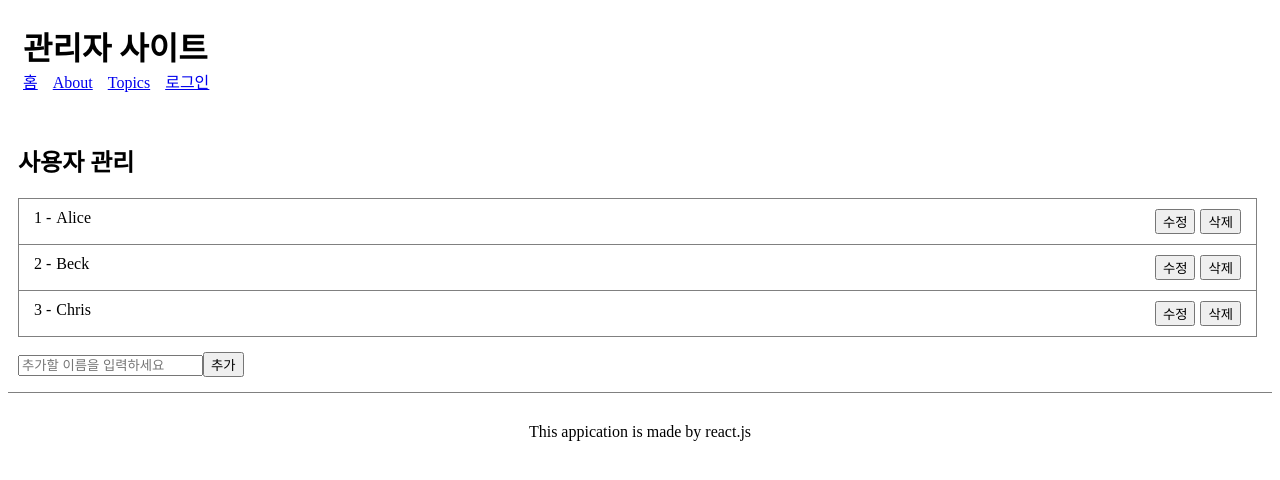
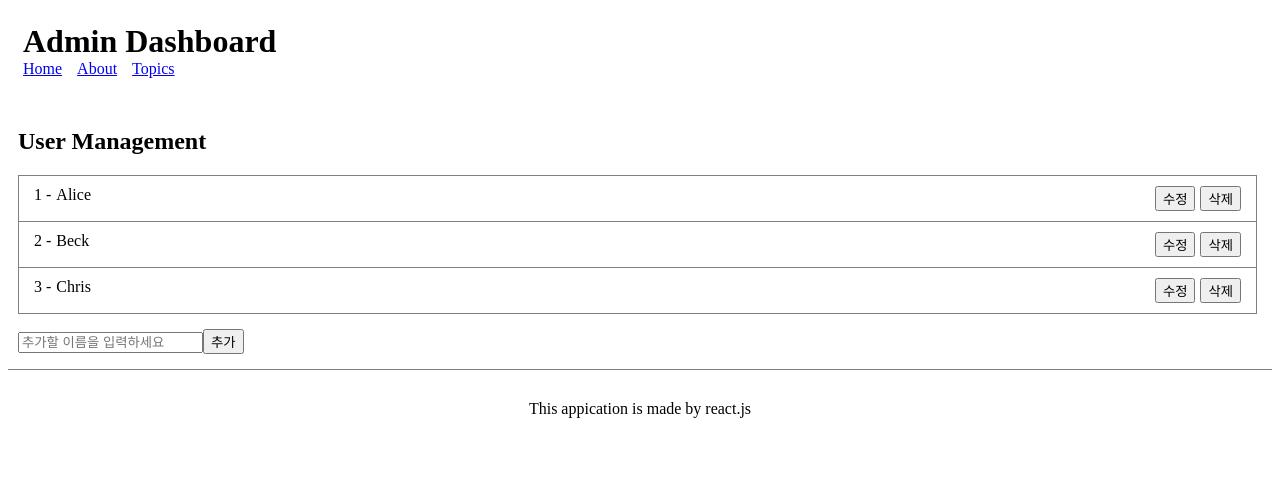
Before and after one commit to jeonghwan-kim/lecture-react-app-overview, a React (Create React App) app: page / in a window 1280 px wide. Shown: the top 480 px of the page. Built offline with nearby package versions, Linux system fonts and the light colour scheme.

Commit message:
폴더정리

```diff
--- /dev/null
+++ b/src/App.css
@@ -0,0 +1,5 @@
+@import '~antd/dist/antd.css';
+
+.App {
+  text-align: center;
+}
--- a/src/components/About.js
+++ b/src/components/About.js
@@ -3,7 +3,7 @@ import React from 'react';
 const About = () => (
   <div>
     <h2>About</h2>
-    <div>This is Todo Application by React.js</div>
+    <div>This is React Application for Admin Dashboard</div>
   </div>
 );
 
--- a/src/components/Home/Home.js
+++ b/src/components/Home/index.js
@@ -1,13 +1,13 @@
 import React, {Component} from 'react';
-import VisibleUserList from '../../containers/VisibleUserList';
-import AddUser from '../../containers/AddUser';
-import EditUser from '../../containers/EditUser';
+import VisibleUserList from '../../containers/Home/VisibleUserList';
+import AddUser from '../../containers/Home/AddUser';
+import EditUser from '../../containers/Home/EditUser';
 
 class Home extends Component {
   render () {
     return (
       <div>
-        <h2>사용자 관리</h2>
+        <h2>User Management</h2>
         <VisibleUserList />
         <AddUser />
         <EditUser />
@@ -16,4 +16,5 @@ class Home extends Component {
   }
 }
 
+
 export default Home
--- a/src/components/Login.js
+++ /dev/null
@@ -1,13 +0,0 @@
-import React, {Component} from 'react'
-
-class Login extends Component {
-  render () {
-    return (
-      <div>
-        <h2>Login</h2>
-      </div>
-    )
-  }
-}
-
-export default Login
--- a/src/components/layout/Header.js
+++ b/src/components/layout/Header.js
@@ -6,10 +6,9 @@ class Navbar extends Component {
   render () {
     return (
       <ul className="Header-menus">
-        <li><Link to="/">홈</Link></li>
+        <li><Link to="/">Home</Link></li>
         <li><Link to="/about">About</Link></li>
         <li><Link to="/topics">Topics</Link></li>
-        <li><Link to="/login">로그인</Link></li>
       </ul>
     );
   }
@@ -17,7 +16,7 @@ class Navbar extends Component {
 
 const Header = () => (
   <header className="Header">
-    <h1 className="Header-title">관리자 사이트</h1>
+    <h1 className="Header-title">Admin Dashboard</h1>
     <Navbar />
   </header>
 )
--- a/src/components/layout/Main.js
+++ b/src/components/layout/Main.js
@@ -1,9 +1,8 @@
 import React from 'react';
 import {Route} from 'react-router-dom';
-import Home from '../Home/Home';
+import Home from '../Home';
 import About from '../About';
 import Topics from '../Topics';
-import Login from '../Login';
 
 const style = {
   padding: '0 15px 15px 10px'
@@ -14,7 +13,6 @@ const Main = () => (
     <Route exact path="/" component={Home} />
     <Route path="/about" component={About} />
     <Route path="/topics" component={Topics} />
-    <Route path="/login" component={Login} />
   </main>
 )
 
--- a/src/containers/AddUser.js
+++ b/src/containers/Home/AddUser.js
@@ -1,6 +1,6 @@
 import React from 'react'
 import { connect } from 'react-redux'
-import { addUser } from '../reducers/user'
+import { addUser } from '../../reducers/user'
 
 class AddUser extends React.Component {
   state = {
--- a/src/containers/EditUser.js
+++ b/src/containers/Home/EditUser.js
@@ -1,7 +1,7 @@
 import React from 'react'
 import { connect } from 'react-redux'
 import './EditUser.css'
-import {editUser, setEditUser} from '../reducers/user'
+import {editUser, setEditUser} from '../../reducers/user'
 
 class EditUser extends React.Component {
   constructor(props) {
--- a/src/containers/VisibleUserList.js
+++ b/src/containers/Home/VisibleUserList.js
@@ -1,6 +1,6 @@
 import { connect } from 'react-redux'
-import UserList from '../components/Home/UserList'
-import { setEditUser, deleteUser, fetchUser } from '../reducers/user'
+import UserList from '../../components/Home/UserList'
+import { setEditUser, deleteUser, fetchUser } from '../../reducers/user'
 
 const mapStateToProps = state => {
   return {
```
Also changed, not shown: src/containers/Home/EditUser.css (renamed from src/containers/EditUser.css).
